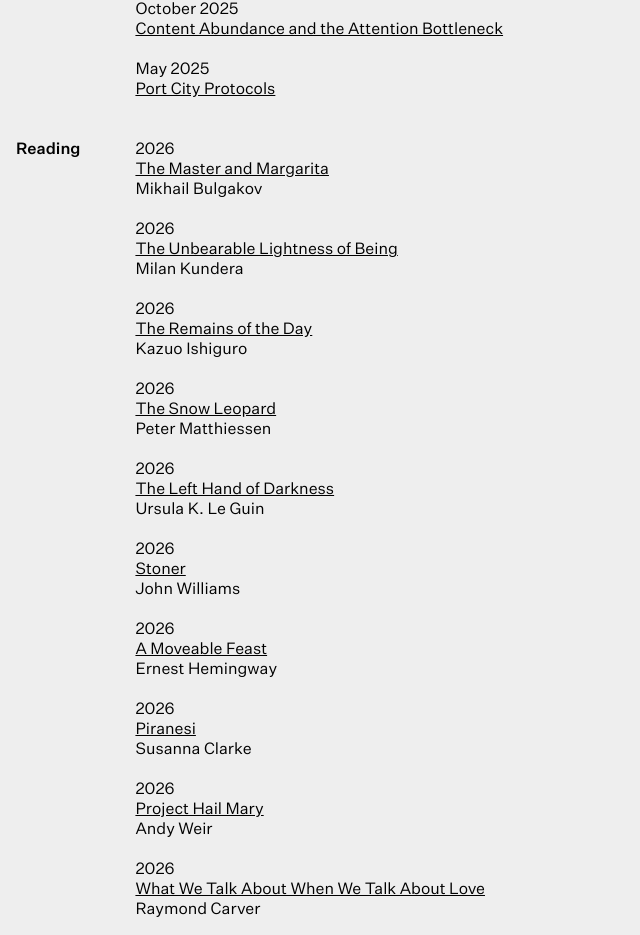
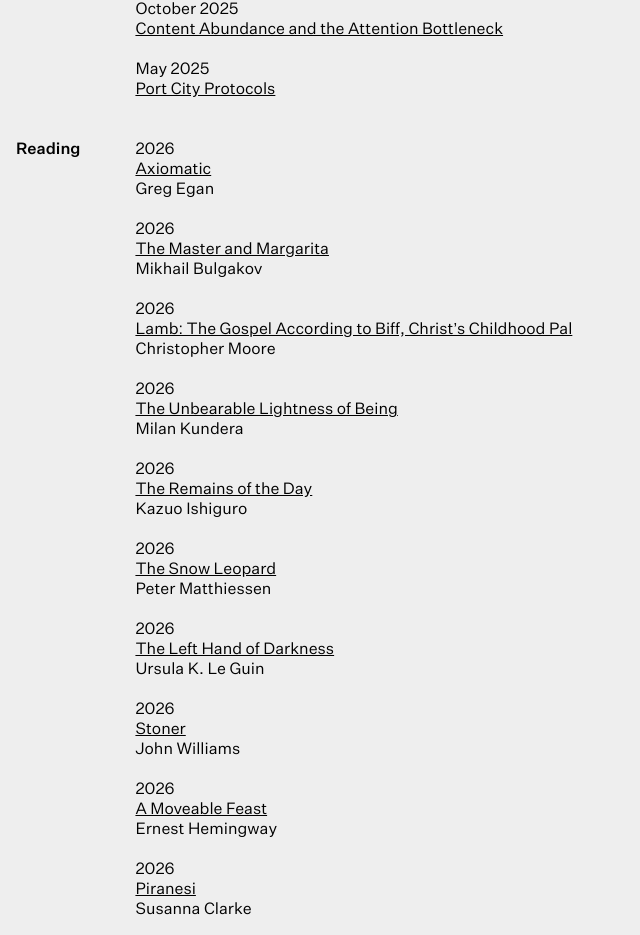
Before and after one commit to tbtstl/tbtstl, a Next.js app: page / in a window 1280 px wide. Shown: the part 1098-2033 px from the top of the page, without its empty margins (0-640 px from the left). Built offline with nearby package versions, Linux system fonts and the light colour scheme.

Commit message:
chore: update reading list

```diff
--- a/pages/index.tsx
+++ b/pages/index.tsx
@@ -18,11 +18,25 @@ type Book = {
 
 const BOOKS: Book[] = [
   {
+    title: 'Axiomatic',
+    author: 'Greg Egan',
+    rating: '',
+    year: '2026',
+    href: 'https://www.amazon.com/Axiomatic-Greg-Egan/dp/0061052655',
+  },
+  {
     title: 'The Master and Margarita',
     author: 'Mikhail Bulgakov',
     rating: '',
     year: '2026',
     href: 'https://www.amazon.com/Master-Margarita-Mikhail-Bulgakov/dp/0143108271',
+  },
+  {
+    title: 'Lamb: The Gospel According to Biff, Christ’s Childhood Pal',
+    author: 'Christopher Moore',
+    rating: '',
+    year: '2026',
+    href: 'https://www.amazon.com/Lamb-Gospel-According-Christs-Childhood-ebook/dp/B000OVLK2W',
   },
   {
     title: 'The Unbearable Lightness of Being',
```
